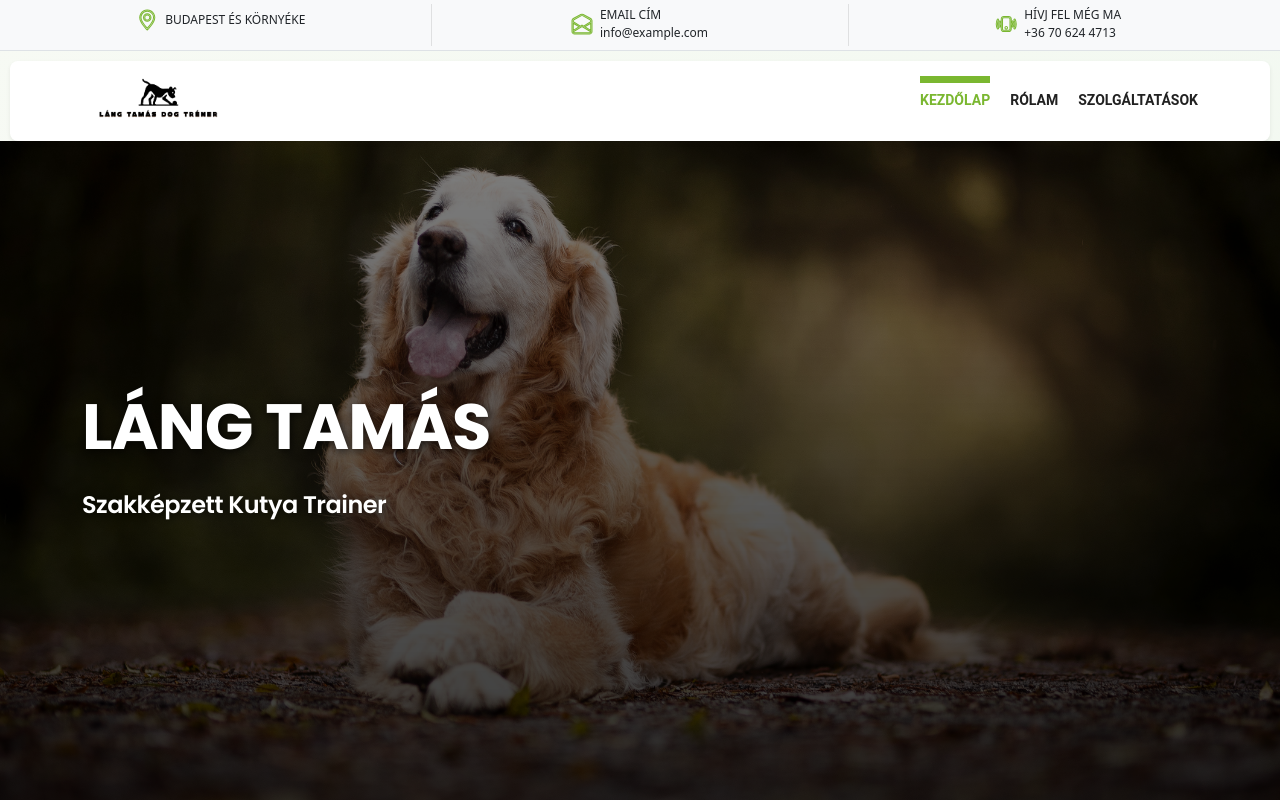
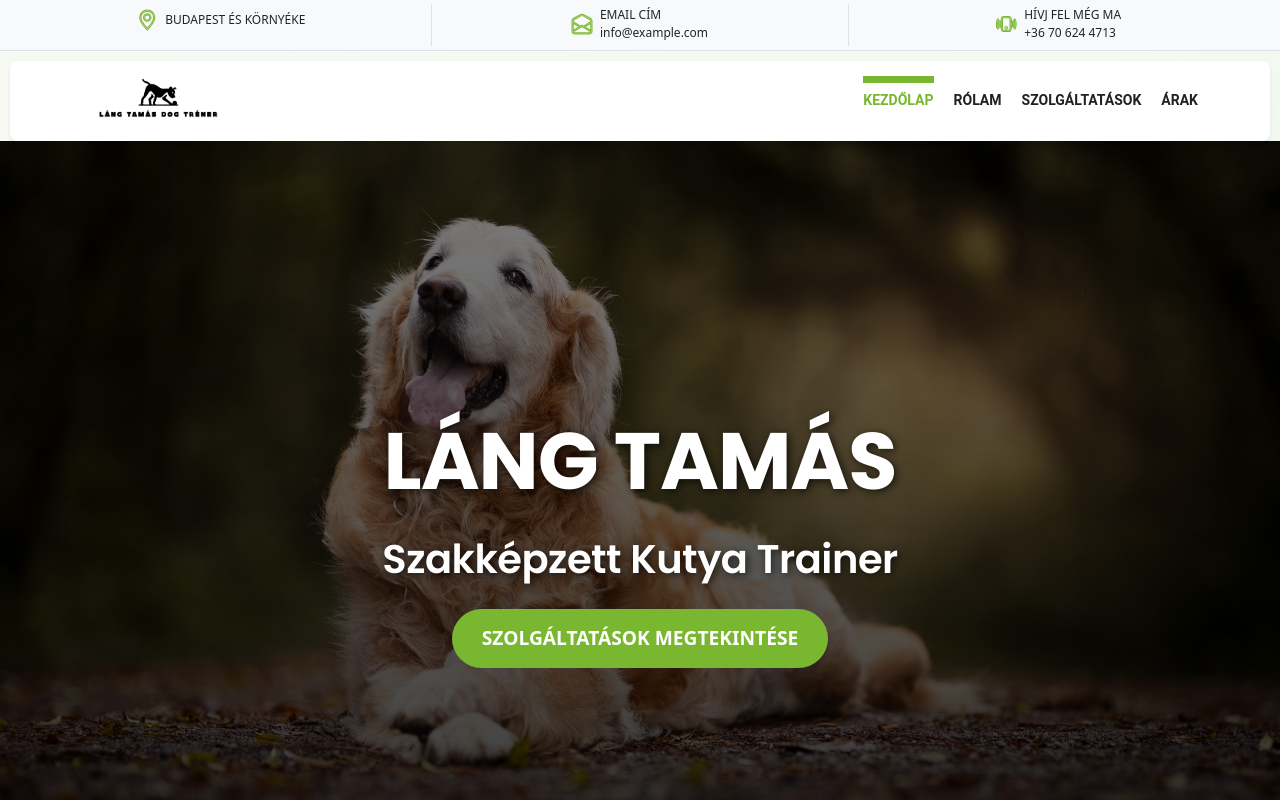
Before and after one commit to XY56L7/lang_tamas_dog_trainer, a React (Create React App) app: page / in a window 1280 px wide. Shown: the top 800 px of the page. Built offline with nearby package versions, Linux system fonts and the light colour scheme.

Commit message:
Update the navbar

```diff
--- a/package.json
+++ b/package.json
@@ -11,7 +11,8 @@
     "react-dom": "^19.0.0",
     "react-intersection-observer": "^9.15.1",
     "react-scripts": "^5.0.1",
-    "react-scroll": "^1.9.2"
+    "react-scroll": "^1.9.2",
+    "react-spring": "^9.7.5"
   },
   "scripts": {
     "start": "react-scripts start",
--- a/src/About.tsx
+++ b/src/About.tsx
@@ -35,7 +35,7 @@ const About = () => {
   }, []);
 
   return (
-    <div className="container-fluid px-4 py-5">
+    <div className="container-fluid px-4 py-5" id="about-section">
       <div className="container">
         {/* First section (image left, text right) */}
         <div className="row gx-5 bubble-section fade-in">
--- a/src/Header.tsx
+++ b/src/Header.tsx
@@ -4,6 +4,34 @@ import logo from './logo.png';
 
 const Header = () => {
     const [isScrolled, setIsScrolled] = useState(false);
+
+    const scrollToAbout = () => {
+        const aboutSection = document.getElementById('about-section');
+        if (aboutSection) {
+            aboutSection.scrollIntoView({ behavior: 'smooth' });
+        }
+    };
+
+    const scrollToMain = () => {
+        const mainSection = document.getElementById('main-section');
+        if (mainSection) {
+            mainSection.scrollIntoView({ behavior: 'smooth' });
+        }
+    };
+
+    const scrollToServices = () => {
+        const servicesSection = document.getElementById('services-section');
+        if (servicesSection) {
+            servicesSection.scrollIntoView({ behavior: 'smooth' });
+        }
+    };
+
+    const scrollToPrices = () => {
+        const pricesSection = document.getElementById('prices-section');
+        if (pricesSection) {
+            pricesSection.scrollIntoView({ behavior: 'smooth' });
+        }
+    };
 
     useEffect(() => {
         const handleScroll = () => {
@@ -54,9 +82,10 @@ const Header = () => {
 
                 <div className="collapse navbar-collapse" id="navbarCollapse">
                     <div className="navbar-nav ms-auto py-0">
-                        <a href="index.html" className="nav-item nav-link active">KEZDŐLAP</a>
-                        <a href="about.html" className="nav-item nav-link">RÓLAM</a>
-                        <a href="service.html" className="nav-item nav-link">SZOLGÁLTATÁSOK</a>
+                        <a  className="nav-item nav-link active" onClick={scrollToMain} >KEZDŐLAP</a>
+                        <a className="nav-item nav-link" onClick={scrollToAbout}>RÓLAM</a>
+                        <a  className="nav-item nav-link" onClick={scrollToServices}>SZOLGÁLTATÁSOK</a>
+                        <a  className="nav-item nav-link" onClick={scrollToPrices}>ÁRAK</a>
                         <div className="nav-item dropdown">
                             {/* Dropdown tartalom */}
                         </div>
--- a/src/Hero.css
+++ b/src/Hero.css
@@ -3,12 +3,13 @@
 .hero-header {
     background: url('./hero2.jpg') top right no-repeat;
     background-size: cover;
-    background-position: center calc(100% + 300px);
-    min-height: 700px;
+    background-position: center;
+    min-height: 100vh; /* Teljes képernyő magasság */
     display: flex;
     align-items: center;
     justify-content: center;
     position: relative;
+    overflow: hidden; /* Animációkhoz */
 }
 
 .hero-header::before {
@@ -25,6 +26,7 @@
 .hero-header .container {
     position: relative;
     z-index: 2;
+    text-align: center;
 }
 
 /* Szöveg stílusai */
@@ -32,52 +34,72 @@
 .hero-header h2 {
     color: #ffffff;
     text-shadow: 2px 2px 8px rgba(0, 0, 0, 0.7);
-    font-family: 'Poppins', sans-serif; /* Modern betűtípus */
+    font-family: 'Poppins', sans-serif;
+    animation: fadeInUp 1.5s ease-out forwards; /* Animáció */
 }
 
 .hero-header h1 {
-    font-size: 4rem; /* Nagyobb betűméret */
-    font-weight: 700; /* Vastag betűk */
+    font-size: 5rem; /* Nagyobb betűméret */
+    font-weight: 700;
     margin-bottom: 20px;
-    letter-spacing: -1px; /* Betűk közötti tér csökkentése */
-    line-height: 1.2; /* Sorok közötti tér */
+    letter-spacing: -1px;
+    line-height: 1.2;
 }
 
 .hero-header h2 {
-    font-size: 2.5rem; /* Közepes betűméret */
-    font-weight: 600; /* Közepesen vastag betűk */
-    letter-spacing: -0.5px; /* Betűk közötti tér csökkentése */
-    line-height: 1.3; /* Sorok közötti tér */
+    font-size: 2.5rem;
+    font-weight: 600;
+    letter-spacing: -0.5px;
+    line-height: 1.3;
+}
+
+/* Animációk */
+@keyframes fadeInUp {
+    0% {
+        opacity: 0;
+        transform: translateY(50px);
+    }
+    100% {
+        opacity: 1;
+        transform: translateY(0);
+    }
+}
+
+/* Gomb stílusok */
+.hero-header .btn {
+    background-color: #7AB730;
+    color: white;
+    border: none;
+    padding: 15px 30px;
+    font-size: 1.2rem;
+    font-weight: 600;
+    border-radius: 50px;
+    cursor: pointer;
+    transition: background-color 0.3s ease, transform 0.3s ease;
+    animation: fadeInUp 1.8s ease-out forwards; /* Gomb animációja */
+}
+
+.hero-header .btn:hover {
+    background-color: #5a8f22;
+    transform: scale(1.05); /* Gomb növekedése hover esetén */
 }
 
 /* Reszponzív stílusok */
-@media (min-width: 750px) and (max-width: 1300px) {
+@media (max-width: 767.98px) {
     .hero-header {
+        min-height: 70vh;
+        background: url('./egy.jpg') top right no-repeat;
         background-size: cover;
         background-position: center;
-        background-color: #000;
-    }
-}
-
-@media (max-width: 767.98px) {
-    .hero-header {
-        min-height: 400px;
-        background: url('./TomiHD.png') top right no-repeat;
-        background-size: cover;
-        background-position: center;
-        align-items: flex-end;
-        padding-bottom: 50px;
     }
 
     .hero-header h1 {
-        font-size: 2.5rem;
-        transform: translateY(-170px);
-        line-height: 1.1;
+        font-size: 3rem;
+        transform: translateY(0);
     }
 
     .hero-header h2 {
         font-size: 1.5rem;
-        transform: translateY(-10px);
-        line-height: 1.2;
+        transform: translateY(0);
     }
 }
--- a/src/Hero.tsx
+++ b/src/Hero.tsx
@@ -1,19 +1,26 @@
 import React from 'react';
-import './Hero.css'; // Egyéni CSS importálása
+import './Hero.css';
 
 const Hero = () => {
+    const scrollToServices = () => {
+        const servicesSection = document.getElementById('services-section');
+        if (servicesSection) {
+            servicesSection.scrollIntoView({ behavior: 'smooth' });
+        }
+    };
+
     return (
-        <div className="container-fluid py-lg-5 py-3 mb-lg-5 mb-3 hero-header">
-            <div className="container py-lg-5 py-3">
-                <div className="row justify-content-start">
-                    <div className="col-lg-8 text-center text-lg-start">
-                        <h1 className="text-uppercase text-white mb-lg-4 mb-2">Láng Tamás</h1>
-                        <h2 className="fs-4 text-white mb-lg-4 mb-2">
+        <div className="container-fluid hero-header" id='main-section'>
+            <div className="container">
+                <div className="row justify-content-center">
+                    <div className="col-lg-8 text-center">
+                        <h1 className="text-uppercase text-white mb-4">Láng Tamás</h1>
+                        <h2 className="text-white mb-4">
                             Szakképzett Kutya Trainer
                         </h2>
-                        <div className="d-flex align-items-center justify-content-center justify-content-lg-start pt-lg-5 pt-3">
-                            {/* További tartalom */}
-                        </div>
+                        <button className="btn" onClick={scrollToServices}>
+                            Szolgáltatások megtekintése
+                        </button>
                     </div>
                 </div>
             </div>
--- a/src/Pricing.tsx
+++ b/src/Pricing.tsx
@@ -3,7 +3,7 @@ import './Pricing.css';
 
 const Pricing = () => {
     return (
-        <div className="pricing-section">
+        <div className="pricing-section" id='prices-section'>
             <div className="container">
                 <div className="text-center mb-5">
                     <h6 style={{ color: '#7AB730' }} className="text-uppercase">Árazás</h6>
```
Also changed, not shown: src/egy.jpg (added), 1 other file (tests, documents, lock files or other folders).
